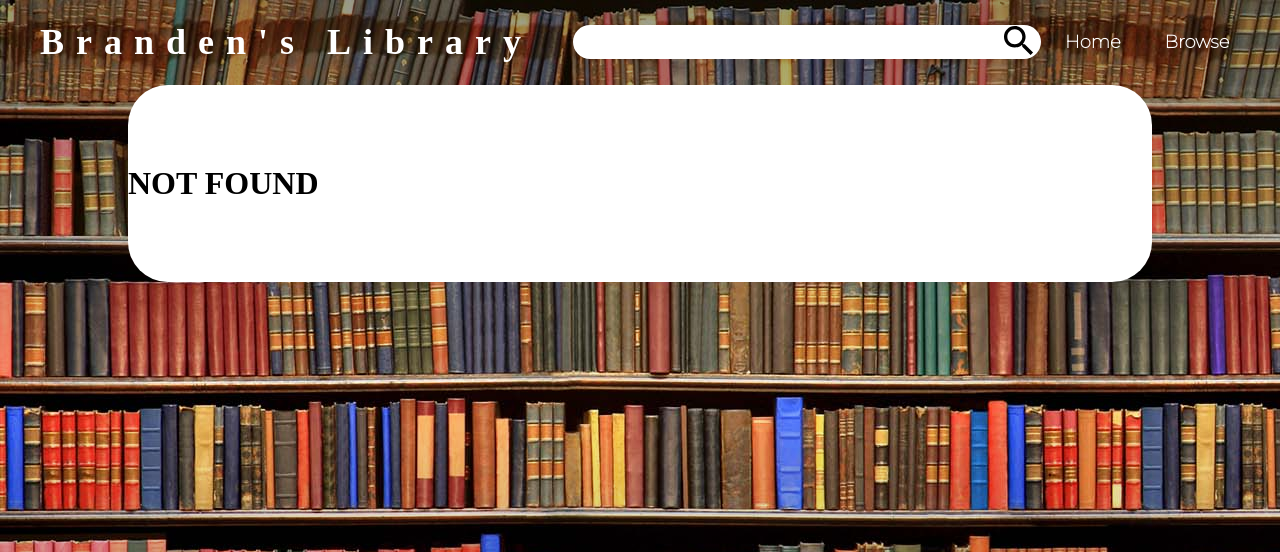
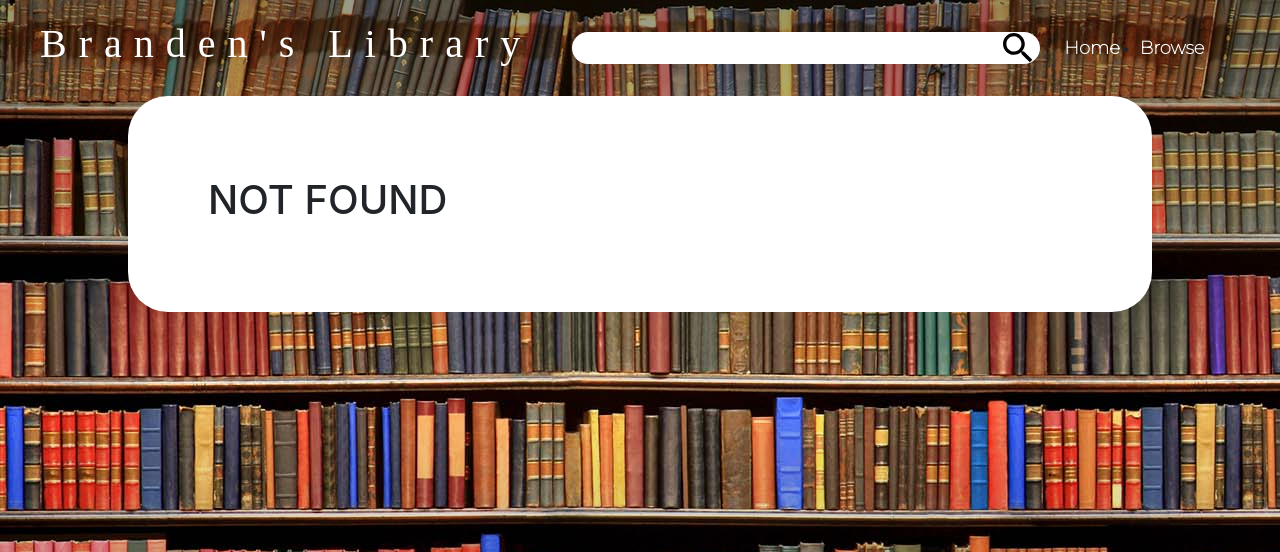
Before and after one commit to brandencmw/BrandensLibrary, a Django app: template books/templates/search-results.html in a window 1280 px wide. Shown: the top 552 px of the page. Run offline with Django 4.2, Linux system fonts and the light colour scheme; the template is opened without the code that fills it, so the values that code supplies are empty; some libraries are stand-ins or nearby versions; some web fonts are replaced.

Commit message:
Style browse page

```diff
--- a/books/templates/index.html
+++ b/books/templates/index.html
@@ -20,7 +20,7 @@
     </div>
     <div class="browse-section">
         <h2>Or</h2>
-        <h2><a href="">Browse the Collection</a></h2>
+        <h2><a href="{% url 'browse-books' %}">Browse the Collection</a></h2>
     </div>
 </div>
 {% endblock %}
--- a/books/urls.py
+++ b/books/urls.py
@@ -5,5 +5,6 @@ from . import views
 urlpatterns = [
     path('', views.home, name="home"),
     path('search-results/', views.search, name="search"),
-    path('book-info/<str:key>', views.book, name="book-info")
+    path('book-info/<str:key>', views.book, name="book-info"),
+    path('browse', views.browse, name="browse-books")
 ]
--- a/books/views.py
+++ b/books/views.py
@@ -26,3 +26,8 @@ def book(request, key):
     tags = book.tags.all()
     context = {'book': book, 'author':author, 'tags':tags}
     return render(request, "single-book.html", context)
+
+def browse(request):
+    books = Book.objects.all()
+    context = {'books':books}
+    return render(request, "browse-books.html", context)
--- a/static/css/styles.css
+++ b/static/css/styles.css
@@ -129,7 +129,7 @@ footer {
 }
 
 /* Navbar styles */
-.navbar {
+.nav {
     display: flex;
     flex-direction: row;
     align-items: center;
@@ -138,7 +138,7 @@ footer {
     width: 100%;
 }
 
-.navbar .main-heading {
+.nav .main-heading {
     font-size: large;
     margin-left: 40px;
 }
@@ -146,14 +146,18 @@ footer {
 .nav-links {
     align-self: right;
     padding: 0;
+    margin: 0;
+    display: flex;
+    flex-direction: row;
+    align-items: baseline;
 }
 
-.nav-item {
+.navbar-item {
     display: inline;
     margin: 0 20px;
 }
 
-.nav-link {
+.navbar-link {
     text-decoration: none;
     color: #FFFFFF;
     font-size: large;
@@ -185,7 +189,7 @@ footer {
     flex-direction: column;
     height: fit-content;
     margin: 20px 0;
-    padding: 80px 0;
+    padding: 80px 80px 80px 80px;
     border-radius: 40px;
     min-height: 100%;
     width: 80%;
@@ -265,3 +269,34 @@ footer {
     line-height: 1.5;
     justify-self: baseline;
 }
+
+/* Browse styles */
+
+.browse-content-box {
+    display: flex;
+    flex-direction: column;
+    align-content: center;
+}
+
+.browse-card {
+    height: auto;
+    width: auto;
+    text-align: left;
+    margin-bottom: 40px;
+}
+
+.browse-card-img {
+    height: 300px;
+    width: auto;
+    margin-bottom: 20px;
+
+}
+
+.browse-card-img img {
+    height: 100%;
+    width: auto;
+}
+
+.browse-card-content {
+    line-height: 1;
+}
--- a/templates/main.html
+++ b/templates/main.html
@@ -6,6 +6,7 @@
     <meta http-equiv="X-UA-Compatible" content="IE=edge">
     <meta name="viewport" content="width=device-width, initial-scale=1.0">
     <!-- Stylesheets -->
+    <link rel="stylesheet" href="https://stackpath.bootstrapcdn.com/bootstrap/4.4.1/css/bootstrap.min.css" integrity="sha384-Vkoo8x4CGsO3+Hhxv8T/Q5PaXtkKtu6ug5TOeNV6gBiFeWPGFN9MuhOf23Q9Ifjh" crossorigin="anonymous">
     <link rel="stylesheet" href="{% static 'css/styles.css' %}">
 
     <!-- Fonts -->
@@ -30,5 +31,8 @@
         </footer>
         <h4 class="copyright">Copyright 2021</h4>
     </div>
+    <script src="https://code.jquery.com/jquery-3.4.1.slim.min.js" integrity="sha384-J6qa4849blE2+poT4WnyKhv5vZF5SrPo0iEjwBvKU7imGFAV0wwj1yYfoRSJoZ+n" crossorigin="anonymous"></script>
+    <script src="https://cdn.jsdelivr.net/npm/popper.js@1.16.0/dist/umd/popper.min.js" integrity="sha384-Q6E9RHvbIyZFJoft+2mJbHaEWldlvI9IOYy5n3zV9zzTtmI3UksdQRVvoxMfooAo" crossorigin="anonymous"></script>
+    <script src="https://stackpath.bootstrapcdn.com/bootstrap/4.4.1/js/bootstrap.min.js" integrity="sha384-wfSDF2E50Y2D1uUdj0O3uMBJnjuUD4Ih7YwaYd1iqfktj0Uod8GCExl3Og8ifwB6" crossorigin="anonymous"></script>
 </body>
 </html>
--- a/templates/navbar.html
+++ b/templates/navbar.html
@@ -1,5 +1,5 @@
 {% block 'navbar' %}
-<div class="navbar">
+<div class="nav">
     <div class="main-heading">
         <h1>Branden's Library</h1>
     </div>
@@ -17,11 +17,11 @@
         </form>
     </div>
     <ul class="nav-links">
-        <li class="nav-item">
-            <a class="nav-link" href="#">Home</a>
+        <li class="navbar-item">
+            <a class="navbar-link" href="#">Home</a>
         </li>
         <li class="nav-item">
-            <a class="nav-link" href="#">Browse</a>
+            <a class="navbar-link" href="{% url 'browse-books' %}">Browse</a>
         </li>
     </ul>
 </div>
```
Also changed, not shown: books/templates/browse-books.html (+28 -2 lines), books/filters.py (added).
